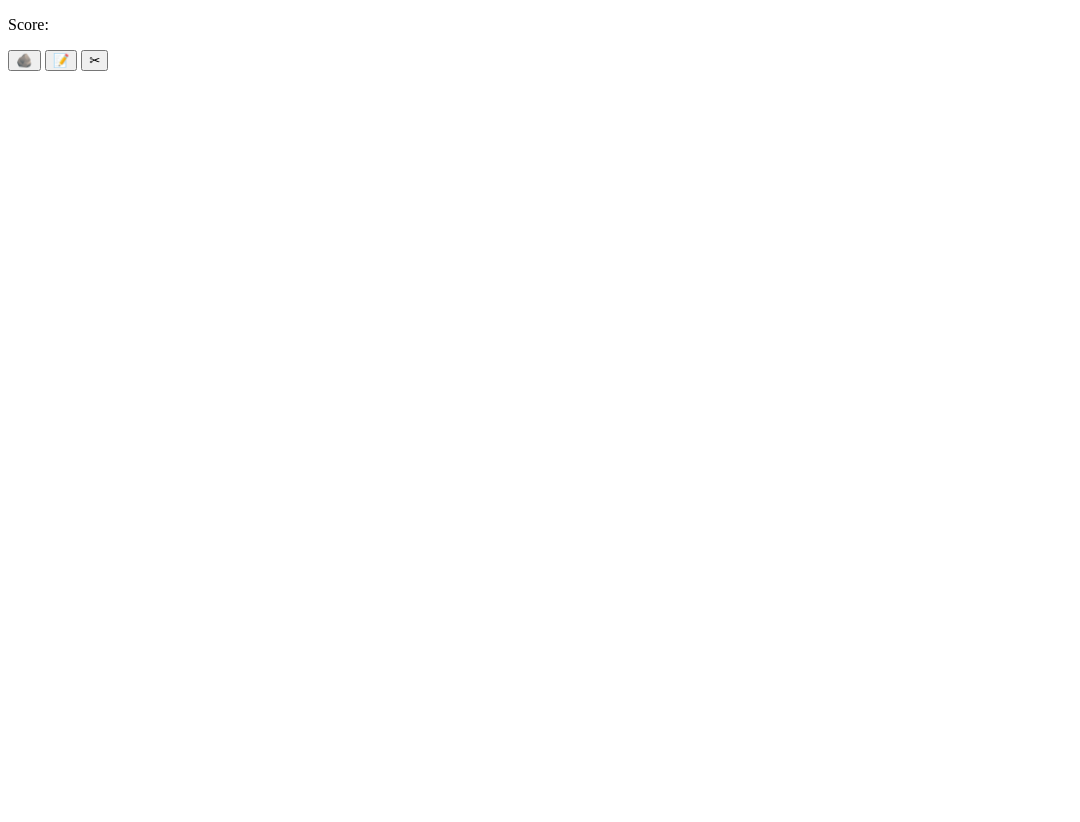
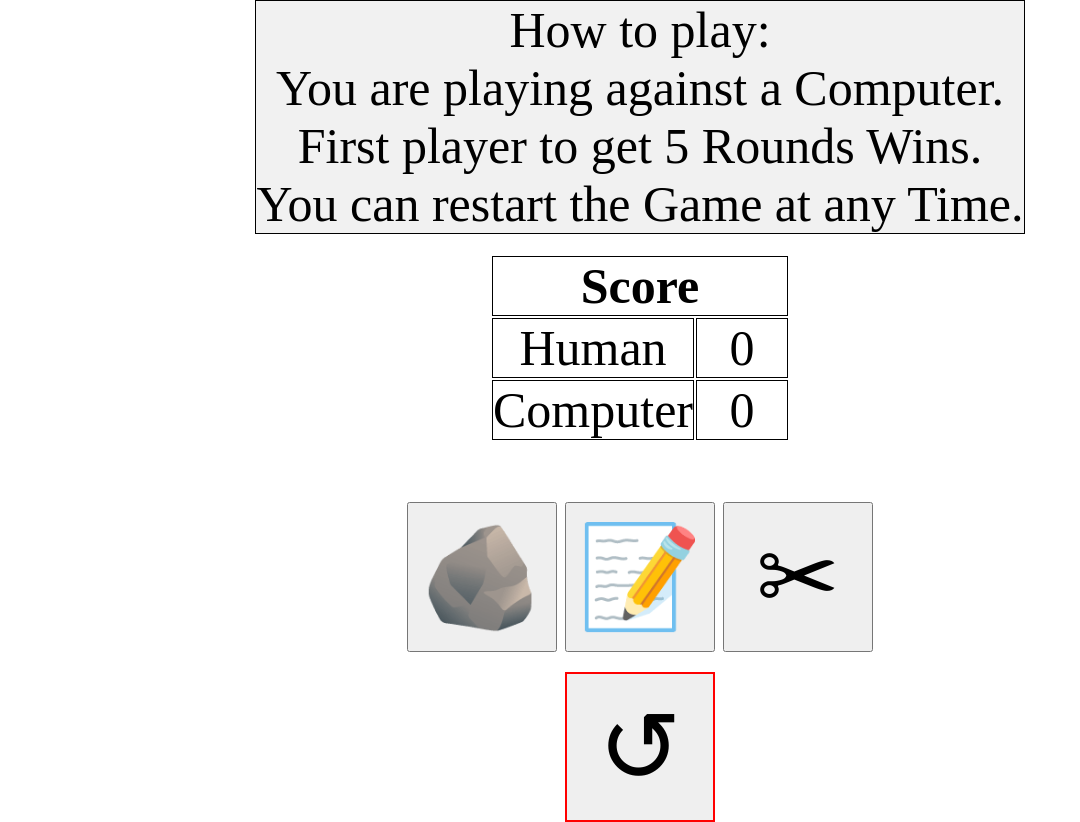
Before and after one commit to OnkelJuls/rock_paper-scissors, a plain HTML site: page index.html in a window 1280 px wide. Shown: the whole page, without its empty margins (0-1080 px from the left). Before the commit the page ends 800 px from the top, so only its background shows below. Drawn offline with Linux system fonts and the light colour scheme.

Commit message:
Game has UI and still works!

```diff
--- a/index.html
+++ b/index.html
@@ -8,13 +8,38 @@
   </head>
   <body>
     <div class="game">
-      <div class="score"><p id="score">Score:</p></div>
+      <div class="rules">
+        <p id="rules">
+          How to play:<br />
+          You are playing against a Computer.<br />
+          First player to get 5 Rounds Wins.<br />
+          You can restart the Game at any Time.
+        </p>
+      </div>
+      <div class="score">
+        <table>
+          <tr>
+            <th colspan="2}">Score</th>
+          </tr>
+          <tr>
+            <td>Human</td>
+            <td id="humanScore">0</td>
+          </tr>
+          <tr>
+            <td>Computer</td>
+            <td id="computerScore">0</td>
+          </tr>
+        </table>
+      </div>
+      <p id="counter"></p>
+      <p id="info"></p>
       <div class="buttons">
-        <button id="rock">&#x1FAA8;</button>
-        <button id="paper">&#128221;</button>
-        <button id="scissors">&#9986;</button>
-        <script src="./scripts/main.js"></script>
+        <button class="size gameButtons" id="rock">&#x1FAA8;</button>
+        <button class="size gameButtons" id="paper">&#128221;</button>
+        <button class="size gameButtons" id="scissors">&#9986;</button>
       </div>
+      <button class="size" id="restart">&#8634;</button>
     </div>
+    <script src="./scripts/main.js"></script>
   </body>
 </html>
--- a/scripts/main.js
+++ b/scripts/main.js
@@ -1,5 +1,6 @@
 let human = 0;
 let computer = 0;
+let round = 0;
 
 function getComputerChoice(int) {
   let computerChoice = Math.floor(Math.random() * int);
@@ -15,6 +16,33 @@ function getComputerChoice(int) {
 const rock = document.querySelector("#rock");
 const paper = document.querySelector("#paper");
 const scissors = document.querySelector("#scissors");
+const restart = document.querySelector("#restart");
+const humanScore = document.querySelector("#humanScore");
+const computerScore = document.querySelector("#computerScore");
+const info = document.querySelector("#info");
+const gameButtons = document.querySelectorAll(".gameButtons");
+
+restart.addEventListener("click", () => {
+  human = 0;
+  computer = 0;
+  round = 0;
+  counter.textContent = `Round: ${round}`;
+  humanScore.textContent = 0;
+  computerScore.textContent = 0;
+  showButtons();
+  info.textContent = "";
+  console.log("restarted the game");
+});
+function hideButtons() {
+  gameButtons.forEach((button) => {
+    button.style.display = "none"; // Directly set display to 'none'
+  });
+}
+function showButtons() {
+  gameButtons.forEach((button) => {
+    button.style.display = "flex"; // Directly set display to 'none'
+  });
+}
 
 rock.addEventListener("click", () => {
   playRound(getHumanChoice("rock"), getComputerChoice(3));
@@ -32,32 +60,44 @@ function getHumanChoice(humanChoice) {
   const humanChoices = ["rock", "paper", "scissors"];
   if (humanChoices.includes(humanChoice)) {
     return humanChoice;
-  } else {
-    console.log("%cPlease enter a valid Choice!", "color:red;");
   }
 }
 
 function score(win) {
   if (win === "computer") {
     computer += 1;
+    info.textContent = "Computer won this round!";
   } else if (win === "human") {
     human += 1;
+    info.textContent = "Human won this round!";
   } else {
+    info.textContent = "This round was a tie!";
   }
-  console.log(`human got: ${human}, computer got: ${computer}`);
+
+  console.log(` human got: ${human}, computer got: ${computer}`);
+
+  humanScore.textContent = `${human}`;
+  computerScore.textContent = `${computer}`;
+  roundCounter();
   wins();
+}
+function roundCounter() {
+  round += 1;
+  counter.textContent = `Round: ${round}`;
 }
 function wins() {
   if (human === 5) {
     console.log("human won");
     human = 0;
     computer = 0;
-    confirm("Want to play another game?");
+    hideButtons();
+    info.textContent = `Human won in ${round} rounds! Restart the Game!`;
   } else if (computer === 5) {
+    info.textContent = `Computer won in ${round} rounds! Restart the Game!`;
     console.log("computer won");
     computer = 0;
     human = 0;
-    confirm("Want to play another game?");
+    hideButtons();
   } else {
     return;
   }
--- a/styles/style.css
+++ b/styles/style.css
@@ -0,0 +1,65 @@
+* {
+  margin: 0;
+  padding: 0;
+}
+.game {
+  display: flex;
+  flex-direction: column;
+  align-items: center;
+  gap: 20px;
+}
+.score {
+  display: flex;
+  flex: 1;
+  align-items: center;
+  justify-content: center;
+  font-size: 50px;
+}
+.buttons {
+  display: flex;
+  flex: 1;
+  gap: 8px;
+  align-items: center;
+  justify-content: center;
+}
+.size {
+  font-size: 100px;
+  padding: auto;
+  height: 150px;
+  width: 150px;
+  text-align: center;
+  display: flex;
+  justify-content: center;
+  align-items: center;
+}
+#restart {
+  display: flex;
+  justify-content: center;
+  align-items: center;
+  border: 2px solid red;
+}
+#rules {
+  font-size: 50px;
+  border: 1px solid black;
+  height: auto;
+  width: auto;
+  background-color: #f1f1f1;
+  text-align: center;
+}
+th,
+td {
+  border: 1px solid black;
+}
+td {
+  width: 50%;
+  text-align: center;
+}
+table {
+  width: 300px;
+}
+#info {
+  font-size: 50px;
+}
+#counter {
+  font-size: 50px;
+}
```
